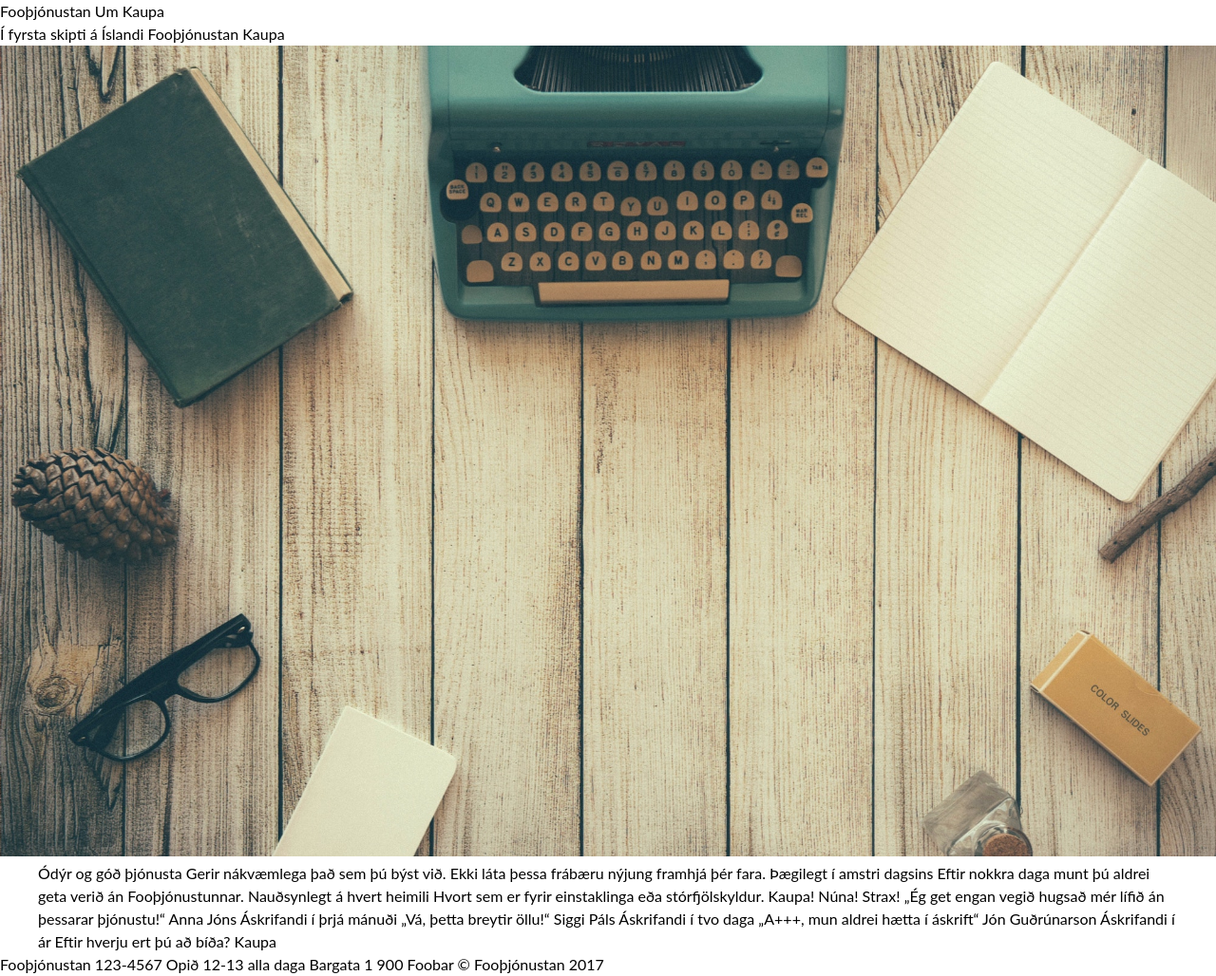
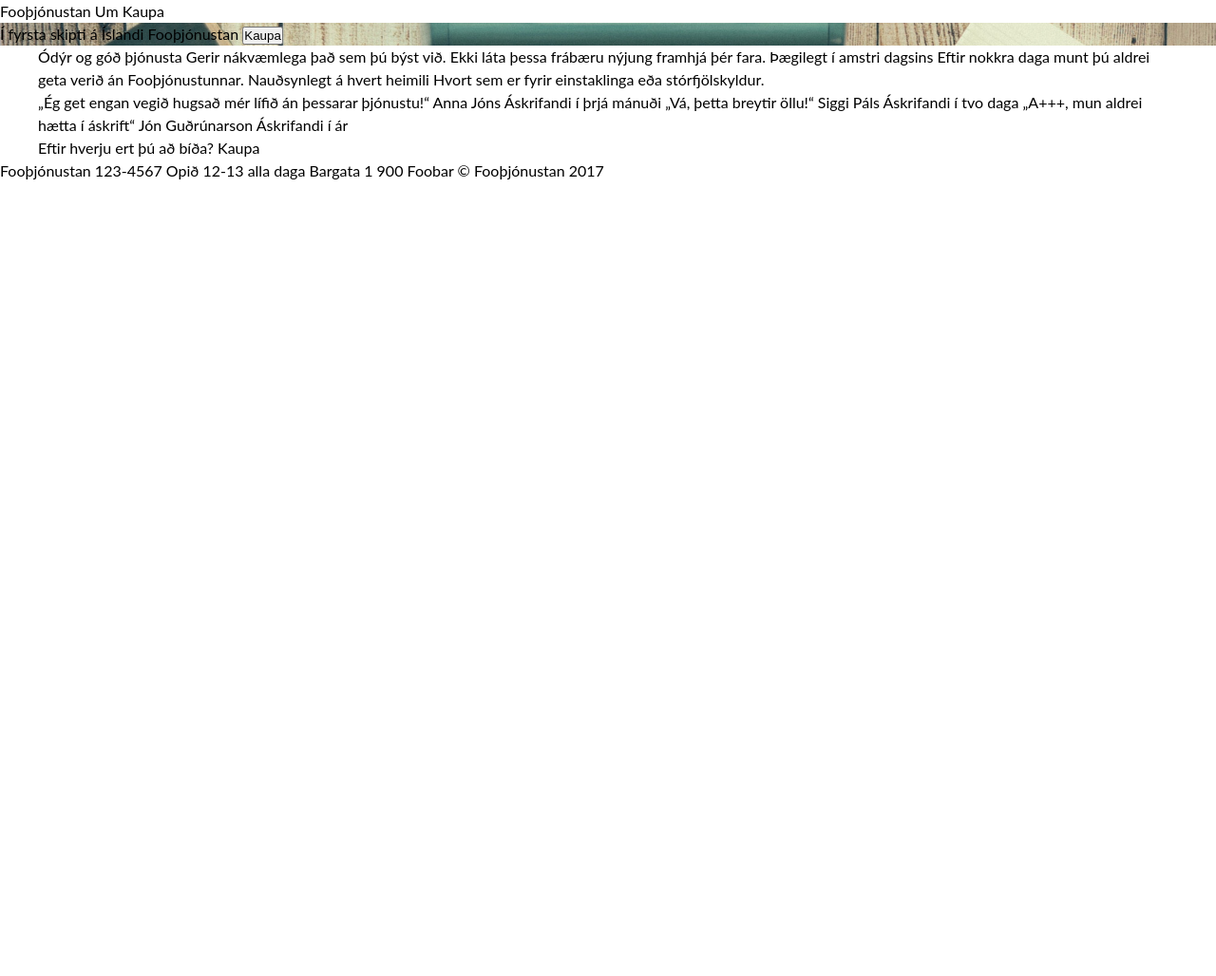
Before and after one commit to ingisteinn/vefforritun-verkefni1, a website: page index.html in a window 1280 px wide. Shown: the whole page at 95% size. After the commit the page ends 800 px from the top, so only its background shows below. Drawn offline with Linux system fonts and the light colour scheme.

Commit message:
Bætti við section í index.html

```diff
--- a/index.html
+++ b/index.html
@@ -6,31 +6,33 @@
     <link rel="stylesheet" href="styles.css">
   </head>
   <body>
-    <header class="header">
-      <div class="header--menu">
+    <nav>
+      <div class="menu">
         Fooþjónustan
         Um
         Kaupa
-
       </div>
+    </nav>
+    <header class="header">
       <div class="header--content">
         Í fyrsta skipti á Íslandi
         Fooþjónustan
+        <button>
           Kaupa
+        </button>
       </div>
-      <div class="header--img"><img src="bg.jpg" alt=""></div>
     </header>
     <main>
 
-
+      <section>
         Ódýr og góð þjónusta
         Gerir nákvæmlega það sem þú býst við. Ekki láta þessa frábæru nýjung framhjá þér fara.
         Þægilegt í amstri dagsins
         Eftir nokkra daga munt þú aldrei geta verið án Fooþjónustunnar.
         Nauðsynlegt á hvert heimili
         Hvort sem er fyrir einstaklinga eða stórfjölskyldur.
-      Kaupa! Núna! Strax!
-
+      </section>
+      <section>
         „Ég get engan vegið hugsað mér lífið án þessarar þjónustu!“
         Anna Jóns
         Áskrifandi í þrjá mánuði
@@ -42,9 +44,11 @@
         „A+++, mun aldrei hætta í áskrift“
         Jón Guðrúnarson
         Áskrifandi í ár
+      </section>
+      <section>
         Eftir hverju ert þú að bíða?
-
         Kaupa
+      </section>
     </main>
     <footer>
       Fooþjónustan
--- a/scss/index.scss
+++ b/scss/index.scss
@@ -1,9 +1,6 @@
 .header {
-  position: relative;
-}
-
-.header--menu {
-  position: fixed;
+  background: transparent url(bg.jpg) no-repeat fixed 50% 50%;
+  background-size: cover;
 }
 
 .header--content {
--- a/styles.scss
+++ b/styles.scss
@@ -46,3 +46,4 @@
 
 @import "scss/grid";
 @import "scss/buy";
+@import "scss/index";
```
Also changed, not shown: styles.css. Lines whose indentation alone changed are shown as unchanged.
